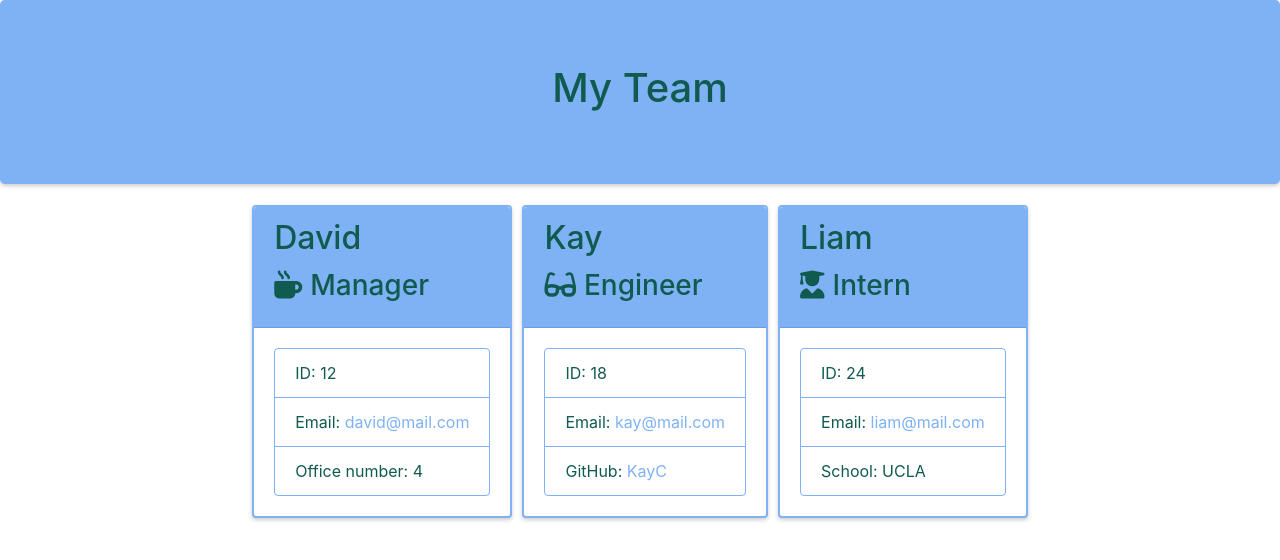
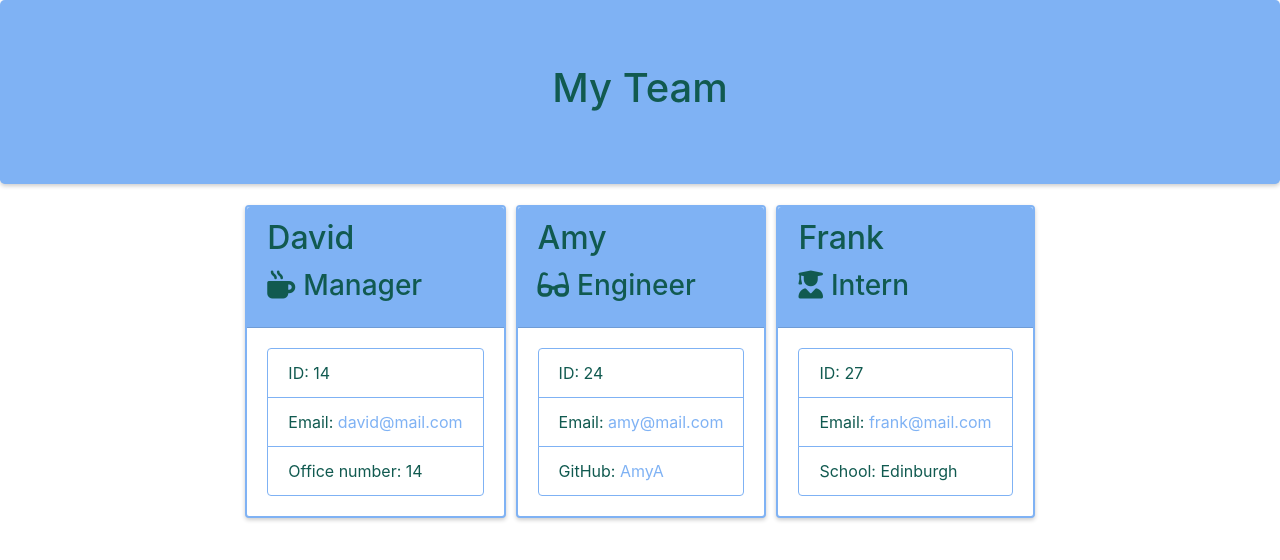
Before and after one commit to AmikerB/Team-Profile-Generator, a website: page output/team.html in a window 1280 px wide. Drawn offline with nearby package versions, Linux system fonts and the light colour scheme.

Commit message:
screenshots of web application added to README

```diff
--- a/output/team.html
+++ b/output/team.html
@@ -32,37 +32,37 @@
         </div>
         <div class="card-body">
             <ul class="list-group">
-                <li class="list-group-item">ID: 12</li>
+                <li class="list-group-item">ID: 14</li>
                 <li class="list-group-item">Email: <a href="mailto:david@mail.com">david@mail.com</a></li>
-                <li class="list-group-item">Office number: 4</li>
+                <li class="list-group-item">Office number: 14</li>
             </ul>
         </div>
     </div>
 
         <div class="card employee-card">
     <div class="card-header">
-        <h2 class="card-title">Kay</h2>
+        <h2 class="card-title">Amy</h2>
         <h3 class="card-title"><i class="fas fa-glasses mr-2"></i>Engineer</h3>
     </div>
     <div class="card-body">
         <ul class="list-group">
-            <li class="list-group-item">ID: 18</li>
-            <li class="list-group-item">Email: <a href="mailto:kay@mail.com">kay@mail.com</a></li>
-            <li class="list-group-item">GitHub: <a href="https://github.com/KayC" target="_blank" rel="noopener noreferrer">KayC</a></li>
+            <li class="list-group-item">ID: 24</li>
+            <li class="list-group-item">Email: <a href="mailto:amy@mail.com">amy@mail.com</a></li>
+            <li class="list-group-item">GitHub: <a href="https://github.com/AmyA" target="_blank" rel="noopener noreferrer">AmyA</a></li>
         </ul>
     </div>
 </div>
 
         <div class="card employee-card">
     <div class="card-header">
-        <h2 class="card-title">Liam</h2>
+        <h2 class="card-title">Frank</h2>
         <h3 class="card-title"><i class="fas fa-user-graduate mr-2"></i>Intern</h3>
     </div>
     <div class="card-body">
         <ul class="list-group">
-            <li class="list-group-item">ID: 24</li>
-            <li class="list-group-item">Email: <a href="mailto:liam@mail.com">liam@mail.com</a></li>
-            <li class="list-group-item">School: UCLA</li>
+            <li class="list-group-item">ID: 27</li>
+            <li class="list-group-item">Email: <a href="mailto:frank@mail.com">frank@mail.com</a></li>
+            <li class="list-group-item">School: Edinburgh</li>
         </ul>
     </div>
 </div>
```
Also changed, not shown: README.md, assets/images/my-team-screenshot.png (added), assets/images/terminal-screenshot.png (added).
